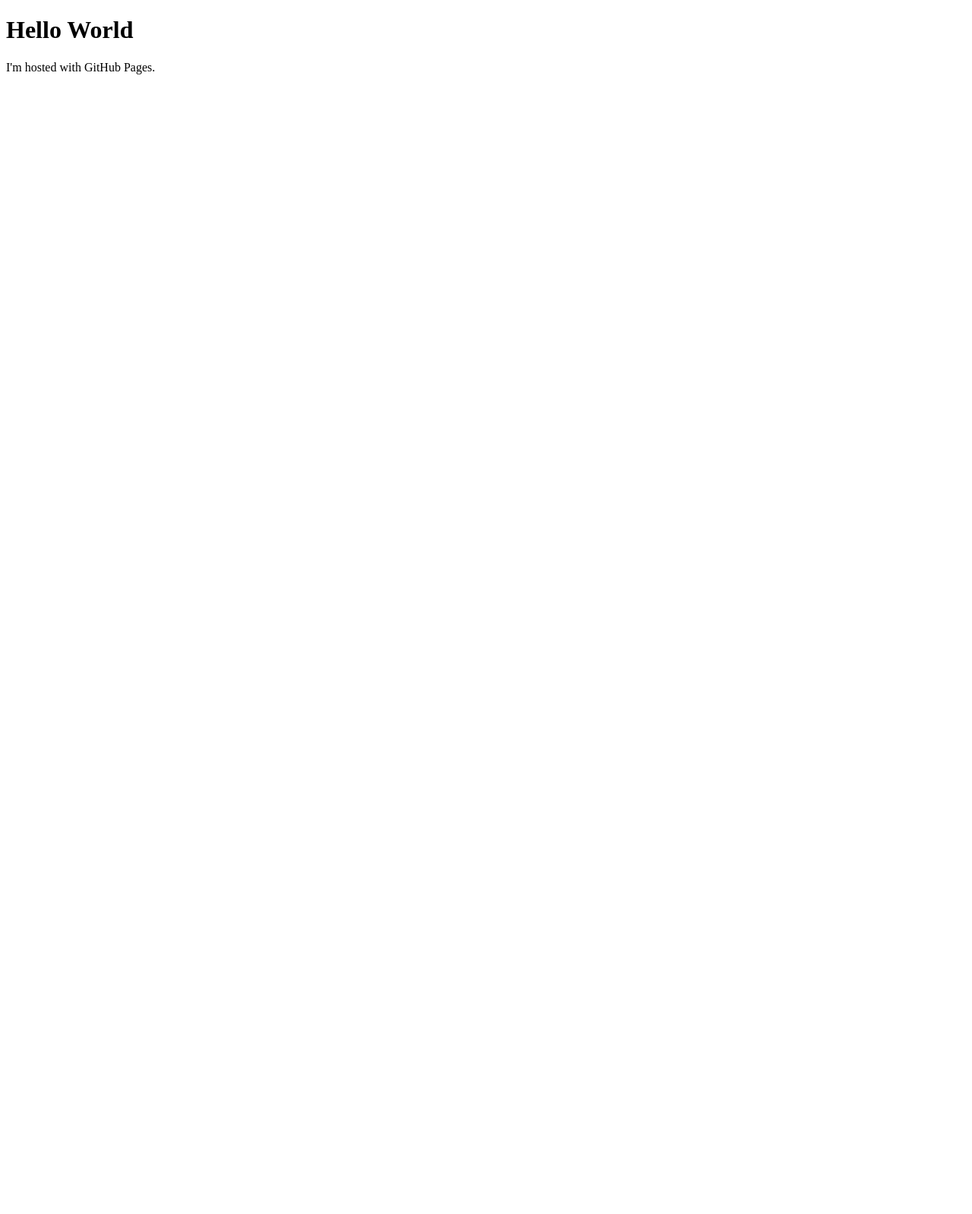
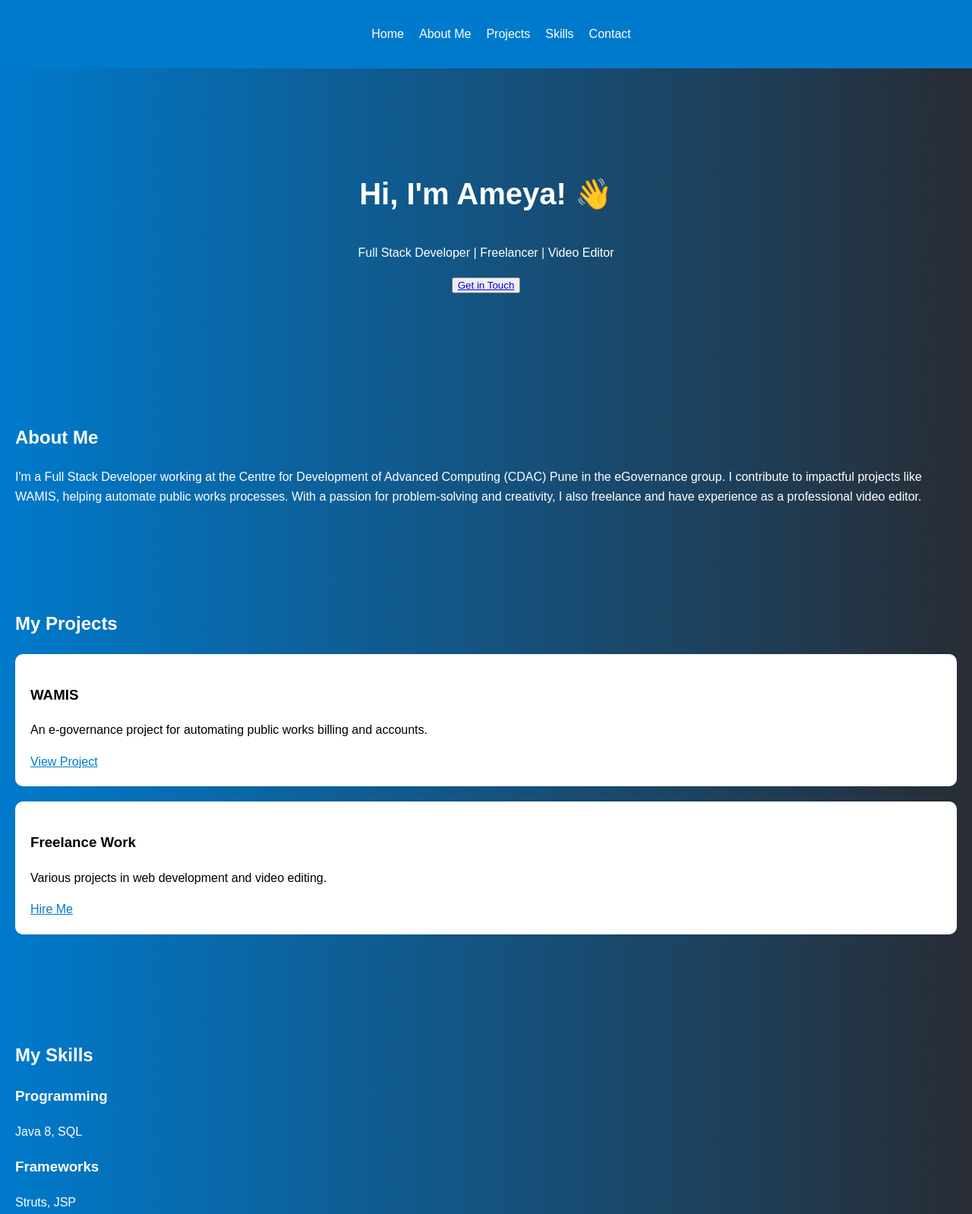
Before and after one commit to ameyabodhani/ameyabodhani.github.io, a plain HTML site: page index.html in a window 1280 px wide. Shown: the top 1598 px of the page at 76% size. Before the commit the page ends 800 px from the top, so only its background shows below. Drawn offline with Linux system fonts and the light colour scheme.

Commit message:
profile-changes

```diff
--- a/index.html
+++ b/index.html
@@ -1,7 +1,95 @@
 <!DOCTYPE html>
-<html>
+<html lang="en">
+<head>
+  <meta charset="UTF-8">
+  <meta name="viewport" content="width=device-width, initial-scale=1.0">
+  <meta name="description" content="Ameya's Portfolio - Full Stack Developer, Freelancer, and Video Editor">
+  <meta name="keywords" content="Ameya, Full Stack Developer, Freelancer, Video Editor, CDAC Pune">
+  <meta name="author" content="Ameya Bodhani">
+  <title>Ameya's Portfolio</title>
+  <link rel="stylesheet" href="styles.css">
+  <link rel="stylesheet" href="https://cdnjs.cloudflare.com/ajax/libs/font-awesome/6.0.0/css/all.min.css">
+</head>
 <body>
-<h1>Hello World</h1>
-<p>I'm hosted with GitHub Pages.</p>
+  <!-- Navigation Bar -->
+  <nav>
+    <ul>
+      <li><a href="#hero">Home</a></li>
+      <li><a href="#about">About Me</a></li>
+      <li><a href="#projects">Projects</a></li>
+      <li><a href="#skills">Skills</a></li>
+      <li><a href="#contact">Contact</a></li>
+    </ul>
+  </nav>
+
+  <!-- Hero Section -->
+  <section id="hero">
+    <h1>Hi, I'm Ameya! 👋</h1>
+    <p>Full Stack Developer | Freelancer | Video Editor</p>
+    <button><a href="#contact">Get in Touch</a></button>
+  </section>
+
+  <!-- About Me Section -->
+  <section id="about">
+    <h2>About Me</h2>
+    <p>I'm a Full Stack Developer working at the Centre for Development of Advanced Computing (CDAC) Pune in the eGovernance group. I contribute to impactful projects like WAMIS, helping automate public works processes. With a passion for problem-solving and creativity, I also freelance and have experience as a professional video editor.</p>
+  </section>
+
+  <!-- Projects Section -->
+  <section id="projects">
+    <h2>My Projects</h2>
+    <div class="project-card">
+      <h3>WAMIS</h3>
+      <p>An e-governance project for automating public works billing and accounts.</p>
+      <a href="https://github.com/ameyabodhani/wamis" target="_blank">View Project</a>
+    </div>
+    <div class="project-card">
+      <h3>Freelance Work</h3>
+      <p>Various projects in web development and video editing.</p>
+      <a href="#contact">Hire Me</a>
+    </div>
+  </section>
+
+  <!-- Skills Section -->
+  <section id="skills">
+    <h2>My Skills</h2>
+    <div class="skills-grid">
+      <div>
+        <h3>Programming</h3>
+        <p>Java 8, SQL</p>
+      </div>
+      <div>
+        <h3>Frameworks</h3>
+        <p>Struts, JSP</p>
+      </div>
+      <div>
+        <h3>Tools</h3>
+        <p>Jasper Reports, Apache Tomcat</p>
+      </div>
+      <div>
+        <h3>Others</h3>
+        <p>AWS, Linux, Adobe Premiere Pro</p>
+      </div>
+    </div>
+  </section>
+
+  <!-- Contact Section -->
+  <section id="contact">
+    <h2>Contact Me</h2>
+    <p>I'd love to connect and collaborate! Reach out to me:</p>
+    <ul>
+      <li><i class="fa-solid fa-envelope"></i> <a href="mailto:ameyabodhani175@gmail.com">ameyabodhani175@gmail.com</a></li>
+      <li><i class="fa-brands fa-linkedin"></i> <a href="https://www.linkedin.com/in/ameyabodhani/" target="_blank">LinkedIn</a></li>
+      <li><i class="fa-brands fa-github"></i> <a href="https://github.com/ameyabodhani" target="_blank">GitHub</a></li>
+    </ul>
+  </section>
+
+  <!-- Footer -->
+  <footer>
+    <p>&copy; 2024 Ameya Bodhani. All rights reserved.</p>
+  </footer>
+
+  <!-- External JavaScript -->
+  <script src="script.js"></script>
 </body>
 </html>
--- /dev/null
+++ b/styles.css
@@ -0,0 +1,57 @@
+/* General Styles */
+body {
+    font-family: Arial, sans-serif;
+    line-height: 1.6;
+    margin: 0;
+    padding: 0;
+    background: linear-gradient(to right, #007acc, #282c34);
+    color: white;
+  }
+
+  nav {
+    background: #007acc;
+    padding: 1rem;
+  }
+
+  nav ul {
+    list-style: none;
+    display: flex;
+    justify-content: center;
+    gap: 20px;
+  }
+
+  nav ul li a {
+    color: white;
+    text-decoration: none;
+  }
+
+  #hero {
+    text-align: center;
+    padding: 100px 20px;
+  }
+
+  #hero h1 {
+    font-size: 2.5rem;
+  }
+
+  #projects, #skills, #contact, #about {
+    padding: 50px 20px;
+  }
+
+  .project-card {
+    background: #fff;
+    color: #000;
+    padding: 20px;
+    margin: 20px 0;
+    border-radius: 10px;
+  }
+
+  .project-card a {
+    color: #007acc;
+  }
+
+  footer {
+    text-align: center;
+    padding: 10px;
+    background: #282c34;
+  }
```
